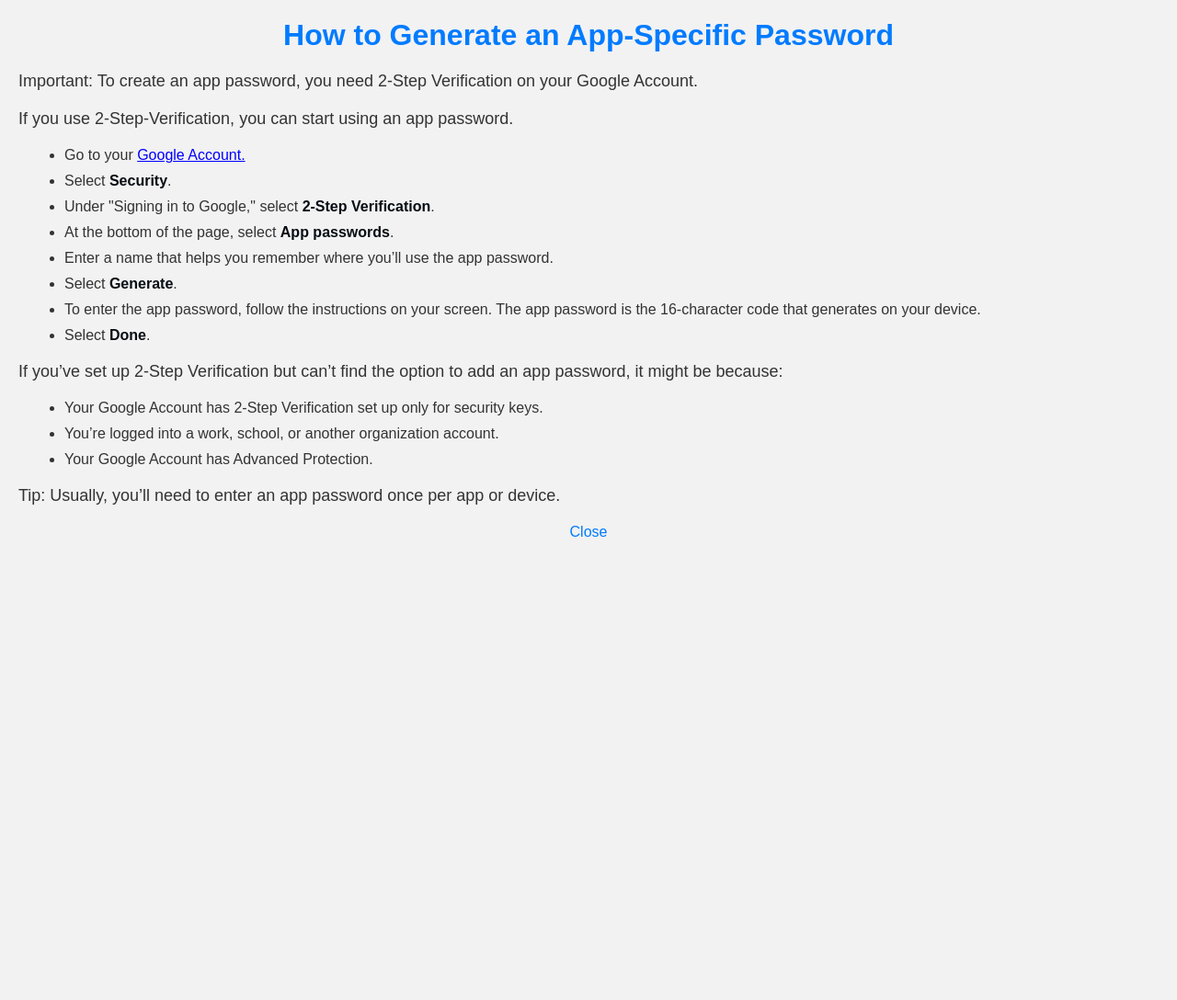
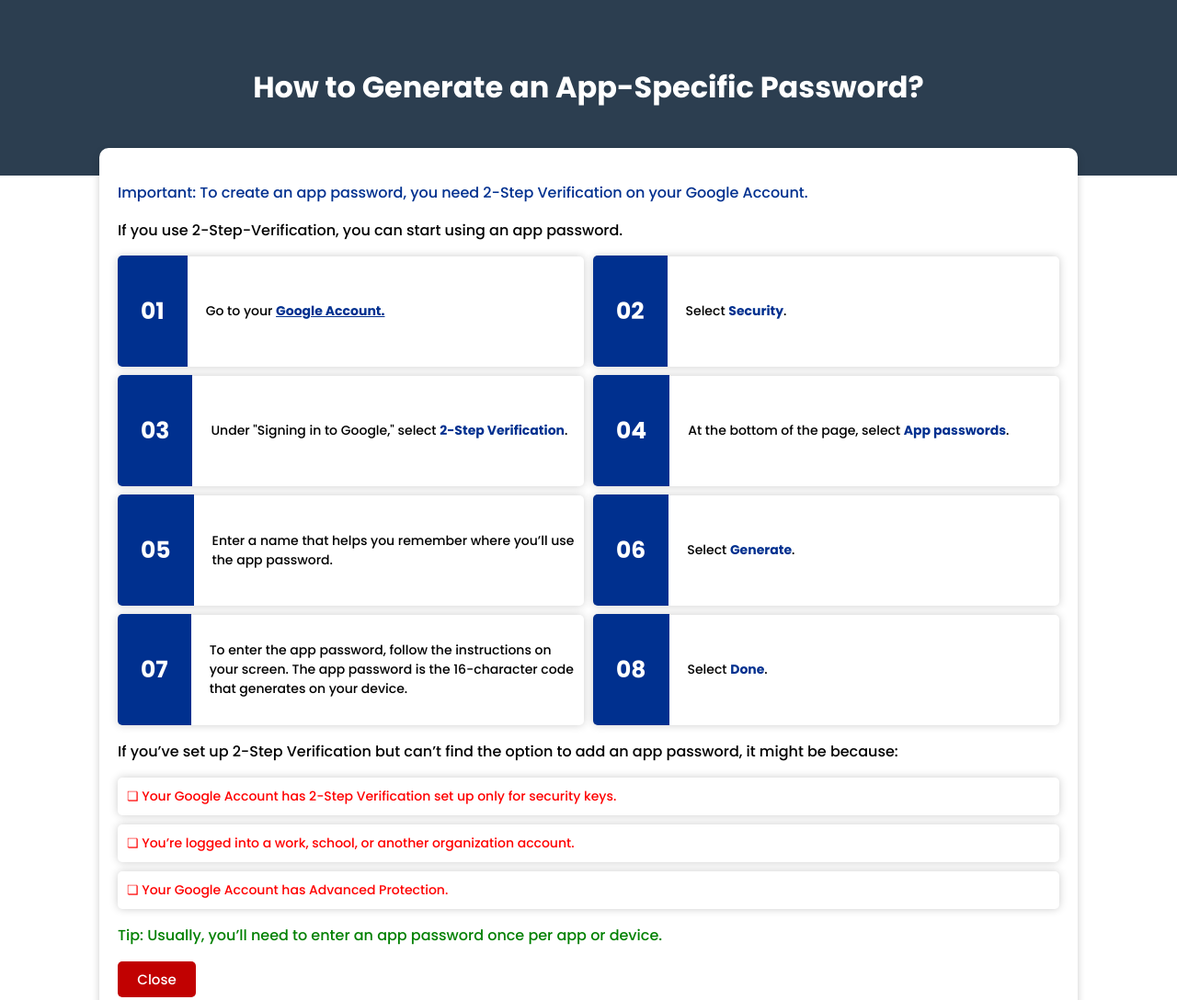
Before and after one commit to vaidiksharma111/MassEmailSender, a website: page public/app_password_instructions.html in a window 1280 px wide. Shown: the top 1088 px of the page at 92% size. Before the commit the page ends 800 px from the top, so only its background shows below. Drawn offline with Linux system fonts and the light colour scheme.

Commit message:
add styling to all pages

```diff
--- a/app.js
+++ b/app.js
@@ -40,7 +40,7 @@ app.get('/how-to-use', (req, res) => {
 });
 
 app.get('/create-email', (req, res) => {
-  res.sendFile(publicpath + '/home.html');
+  res.sendFile(publicpath + '/create-email.html');
 });
 
 
--- a/public/app_password_instructions.html
+++ b/public/app_password_instructions.html
@@ -3,86 +3,66 @@
 <head>
     <meta charset="UTF-8">
     <meta name="viewport" content="width=device-width, initial-scale=1.0">
-    <title>App Password Instructions</title>
-    <style>
-        body {
-            font-family: Arial, sans-serif;
-            margin: 0;
-            padding: 0;
-            background-color: #f2f2f2; /* Light gray background color */
-            color: #333; /* Text color */
-        }
-
-        h1 {
-            text-align: center;
-            color: #007BFF;
-            margin-top: 20px;
-        }
-
-        p {
-            font-size: 18px;
-            margin: 20px;
-        }
-
-        ul {
-            font-size: 16px;
-            margin-left: 30px;
-        }
-
-        li {
-            margin-bottom: 10px;
-        }
-
-        strong {
-            color: #060d13;
-        }
-
-        .link-text {
-            text-decoration: underline;
-            cursor: pointer;
-            color: #007BFF;
-            display: inline;
-        }
-
-        .link-text:hover {
-            text-decoration: none;
-        }
-        a {
-            display: block;
-            text-align: center;
-            margin-top: 20px;
-            color: #007BFF;
-            text-decoration: none;
-        }
-
-        a:hover {
-            text-decoration: underline;
-        }
-
-    </style>
-
+    <title>App Specific Password</title>
+    <link rel="stylesheet" href="instructions.css">
 </head>
 <body>
-    <h1>How to Generate an App-Specific Password</h1>
-    <p>Important: To create an app password, you need 2-Step Verification on your Google Account.</p>
-    <p>If you use 2-Step-Verification, you can start using an app password.</p>
-    <ul>
-        <li>Go to your <span style="text-decoration: underline; cursor: pointer; color: blue;" onclick="window.open('https://myaccount.google.com/', '_blank')">Google Account.</span></li>
-        <li>Select <strong>Security</strong>.</li>
-        <li>Under "Signing in to Google," select <strong> 2-Step Verification</strong>.</li>
-        <li>At the bottom of the page, select <strong>App passwords</strong>.</li>
-        <li>Enter a name that helps you remember where you’ll use the app password.</li>
-        <li>Select <strong>Generate</strong>.</li>
-        <li>To enter the app password, follow the instructions on your screen. The app password is the 16-character code that generates on your device.</li>
-        <li>Select <strong>Done</strong>.</li>
-    </ul>
-    <p>If you’ve set up 2-Step Verification but can’t find the option to add an app password, it might be because:</p>
-    <ul>
-        <li>Your Google Account has 2-Step Verification set up only for security keys.</li>
-        <li>You’re logged into a work, school, or another organization account.</li>
-        <li>Your Google Account has Advanced Protection.</li>
-    </ul>
-    <p>Tip: Usually, you’ll need to enter an app password once per app or device.</p>
-    <a href="#" onclick="window.close();">Close</a> <!-- Add a close button to close the instructions tab -->
+    <header>
+        <h1>How to Generate an App-Specific Password?</h1>
+    </header>
+    <div class="container">
+        <p class="important"> Important: To create an app password, you need 2-Step Verification on your Google Account.</p>
+        <p> If you use 2-Step-Verification, you can start using an app password.</p>
+        <div class="instructions-grid">
+            <div class="step">
+                <div class="number">01</div>
+                <p>Go to your <b style="text-decoration: underline; cursor: pointer; color: #00308F;" onclick="window.open('https://myaccount.google.com/', '_blank')">Google Account.</b></p>
+            </div>
+            <div class="step">
+                <div class="number">02</div>
+                <p>Select <strong>Security</strong>.</p>
+            </div>
+            <div class="step">
+                <div class="number">03</div>
+                <p>Under "Signing in to Google," select <strong>2-Step Verification</strong>.</p>
+            </div>
+            <div class="step">
+                <div class="number">04</div>
+                <p>At the bottom of the page, select <strong>App passwords</strong>.</p>
+            </div>
+            <div class="step">
+                <div class="number">05</div>
+                <p>Enter a name that helps you remember where you’ll use the app password.</p>
+            </div>
+            <div class="step">
+                <div class="number">06</div>
+                <p>Select <strong>Generate</strong>.</p>
+            </div>
+            <div class="step">
+                <div class="number">07</div>
+                <p>To enter the app password, follow the instructions on your screen. The app password is the 16-character code that generates on your device.</p>
+            </div>
+            <div class="step">
+                <div class="number">08</div>
+                <p>Select <strong>Done</strong>.</p>
+            </div>
+        </div>
+        <p>If you’ve set up 2-Step Verification but can’t find the option to add an app password, it might be
+            because:</p>
+        <div class="reasons">
+            <div class="reason">
+                &#x274F; Your Google Account has 2-Step Verification set up only for security keys.
+            </div>
+            <div class="reason">
+                &#x274F; You’re logged into a work, school, or another organization account.
+            </div>
+            <div class="reason">
+                &#x274F; Your Google Account has Advanced Protection.
+            </div>
+        </div>
+        <p style="color: green">Tip: Usually, you’ll need to enter an app password once per app or device.</p>
+        <a href="#" id="close" onclick="window.close();">Close</a> <!-- Add a close button to close the instructions tab -->
+    </div>
 </body>
+
 </html>
--- a/public/index.css
+++ b/public/index.css
@@ -1,3 +1,8 @@
+:root {
+    --grey: #2c3e50;
+    --white: #4f6b87;
+}
+
 html,
 body {
     height: 100%;
@@ -16,7 +21,7 @@ body {
 }
 
 header {
-    background-color: #2c3e50;
+    background-color: var(--grey);
     color: #ffffff;
     text-align: center;
     padding: 50px 0;
@@ -46,7 +51,7 @@ header p {
 
 footer {
     text-align: center;
-    background-color: #34495e;
+    background-color: var(--grey);
     bottom: 0;
     color: #ffffff;
     font-size: 16px;
@@ -95,16 +100,16 @@ footer {
 }
 
 .get-started-button {
-    display: block;
-    width: 200px;
+    width: 44%;
     margin: 30px auto;
-    padding: 15px 20px;
-    background-color: #2c3e50;
+    padding: 10px 10px;
+    background-color: var(--grey);
     color: #ffffff;
     text-align: center;
     font-size: 18px;
     text-decoration: none;
     border-radius: 5px;
+    transition: background-color 0.3s ease;
 }
 
 .hover {
@@ -117,12 +122,9 @@ footer {
     gap: 20px;
 }
 
-/* @media (min-width: 968px) {
-    footer {
-        position: absolute;
-        bottom: 0;
-    }
-} */
+.get-started-button:hover{
+    background-color: var(--white);
+}
 
 @media (max-width: 768px) and (min-width: 551px) {
     .advantages {
@@ -148,25 +150,21 @@ footer {
 
 .back-button {
     display: inline-block;
-    padding: 10px 20px;
+    padding: 10px 15px;
     background-color: var(--grey);
     color: #ffffff;
     text-decoration: none;
     border-radius: 5px;
     transition: background-color 0.3s ease;
-    position: absolute;
-    top: 20px;
-    right: 20px;
 }
 
 .back-button:hover {
-    background-color: #435668;
     background-color: var(--white);
 }
 
 .buttons {
     display: flex;
-    justify-content: space-around;
+    justify-content: space-between;
     margin-top: 5%;
 }
 
@@ -174,10 +172,19 @@ footer {
     .buttons {
         display: flex;
         flex-direction: column;
-        gap: 10px;
     }
     .get-started-button {
-        width: 100%;
+        width: 78%;
         padding: 2% 10%;
+        margin: 10px 0px;
     }
 }
+
+.routes {
+    position: absolute;
+    top: 15px;
+    right: 20px;
+    display: flex;
+    align-items: center;
+    justify-content: space-around;
+}
--- /dev/null
+++ b/public/instructions.css
@@ -0,0 +1,124 @@
+@import url('https://fonts.googleapis.com/css2?family=Poppins:wght@100;300;500;600;700&display=swap');
+
+*{
+    font-family: 'Poppins', sans-serif;
+}
+
+:root {
+    --grey: #2c3e50;
+    --white: #4f6b87;
+    --red: #00308F;
+}
+
+body {
+    margin: 0px;
+    padding: 0px;
+}
+
+.container {
+    max-width: 80%;
+    margin: 0 auto;
+    padding: 20px;
+    background-color: #ffffff;
+    box-shadow: 0 4px 8px rgba(0, 0, 0, 0.2);
+    border-radius: 10px;
+    margin-top: -30px;
+    margin-bottom: 30px;
+}
+
+header {
+    background-color: var(--grey);
+    color: #ffffff;
+    text-align: center;
+    padding: 50px 0;
+}
+
+header h1 {
+    font-size: 2rem;
+    padding: 0 5%;
+}
+
+.step {
+    min-height: 120px;
+    display: flex;
+    align-items: center;
+}
+
+.step p {
+    padding: 0 10px;
+}
+
+.number {
+    justify-content: center;
+    background: beige;
+    font-size: 25px;
+    font-weight: bold;
+    display: flex;
+    align-items: center;
+    height: 84%;
+    color: white;
+    background-color: var(--red);
+    padding: 10px 25px;
+    margin-right: 10px;
+    border-top-left-radius: 5px;
+    border-bottom-left-radius: 5px;
+}
+
+.important {
+    color: var(--red);
+}
+
+strong {
+    color: var(--red);
+}
+
+.reasons {
+    color: red;
+    font-size: 14px;
+}
+
+.reason {
+    box-shadow: 0 0 10px rgba(0, 0, 0, 0.2);
+    margin: 10px 0;
+    border-radius: 5px;
+    padding: 10px;
+}
+
+#close {
+    border-radius: 5px;
+    font-size: 15px;
+    display: flex;
+    justify-content: center;
+    width: 75px;
+    background-color: rgb(193, 1, 1);
+    padding: 8px 5px;
+    color: white;
+    text-decoration: none;
+}
+
+#close:hover {
+    background-color: rgb(152, 1, 1);
+}
+
+/* Style for grid items */
+.instructions-grid > div {
+    font-size: 14px;
+    border-radius: 5px;
+    box-shadow: 0 0 10px rgba(0, 0, 0, 0.2);
+}
+
+/* Define the grid container */
+.instructions-grid {
+    display: grid;
+    grid-template-columns: repeat(2, 1fr);
+    grid-template-rows: repeat(4, auto);
+    gap: 10px; /* Gap between grid items */
+}
+
+/* For small screens (1 column, 8 rows) */
+@media (max-width: 767px) {
+    .instructions-grid {
+        grid-template-columns: 1fr;
+        grid-template-rows: repeat(8, auto);
+    }
+}
--- a/public/styles.css
+++ b/public/styles.css
@@ -17,7 +17,7 @@ body {
 
 /* Header styles */
 header {
-    background-color: #2c3e50;
+    background: var(--grey);
     color: #ffffff;
     text-align: center;
     padding: 50px 0;
@@ -29,8 +29,8 @@ header h1 {
 }
 
 header p {
-    font-size: 1rem;
-    padding: 0 10px;
+    font-size: 1.1rem;
+    padding: 0 20px;
 }
 
 /* Container styles */
@@ -60,7 +60,7 @@ header p {
 /* Button styles */
 .get-started-button {
     display: inline-block;
-    padding: 10px 20px;
+    padding: 10px 10px;
     background-color: var(--grey);
     color: #ffffff;
     text-align: center;
@@ -215,9 +215,6 @@ input[type="file"]:disabled {
     text-decoration: none;
     border-radius: 5px;
     transition: background-color 0.3s ease;
-    position: absolute;
-    top: 20px; /* Adjust the top position as needed */
-    right: 20px; /* Adjust the right position as needed */
 }
 
 .back-button:hover {
@@ -295,10 +292,38 @@ label[for="password-toggle"] {
     margin-left: 10px;
 }
 
+#button-container {
+    display: flex;
+    justify-content: space-between;
+    align-items: center;
+}
+
+#previousButton, #nextButton, #closeButton {
+    font-size: 15px;
+    display: flex;
+    justify-content: center;
+    width: 90px;
+}
+
+#closeButton {
+    width: 75px;
+    margin-right: 10px;
+    background-color: rgb(193, 1, 1);
+}
+
+#closeButton:hover {
+   background-color: rgb(152, 1, 1);
+}
+
+#navButtons {
+    display: flex;
+    gap: 10px;
+}
+
 /* Button styles */
 button {
     display: inline-block;
-    padding: 15px 30px;
+    padding: 8px 20px;
     background-color: var(--grey);
     color: #ffffff;
     text-align: center;
@@ -310,7 +335,7 @@ button {
 }
 
 button:hover {
-    background-color: #357ae8;
+    background-color: var(--white);
 }
 
 #my-expressjs-tinymce-app {
@@ -341,7 +366,7 @@ button:hover {
     position: absolute;
     top: 0;
     left: 0;
-    background-color: #2c3e50b4;
+    background-color: var(--grey);
 }
 
 .loader {
```
Also changed, not shown: public/contact-page.html (+62 -15 lines), public/help.html (+52 -19 lines), public/home.html (deleted, +0 -90 lines), public/homepage.html (+5 -3 lines), public/preview-email.html (+10 -9 lines), public/success.html (+7 -2 lines), public/create-email.html (added), public/images/instagram.png (added).
